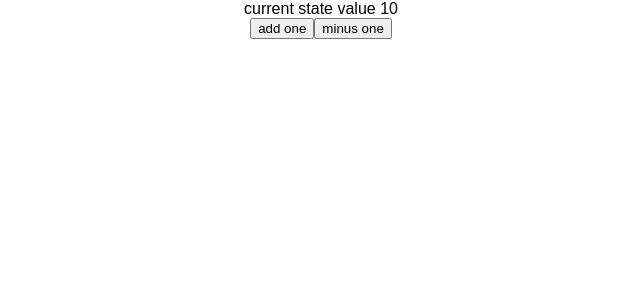
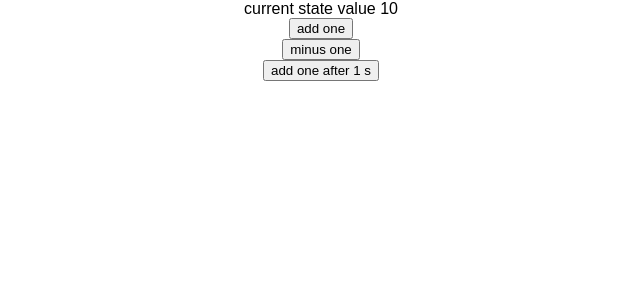
Before and after one commit to wk633/ReactProjectWinter, a React app in the folder project/: page / in a window 1280 px wide. Shown: the top 300 px of the page, without its empty margins (319-959 px from the left). Built offline with nearby package versions, Linux system fonts and the light colour scheme.

Commit message:
asynchronous redux action

```diff
--- a/project/src/App.js
+++ b/project/src/App.js
@@ -1,6 +1,6 @@
 import React, { Component } from 'react';
 import './App.css';
-import {addOne, minusOne} from './myRedux'
+import {addOne, minusOne, addOneAsync} from './myRedux'
 
 class App extends Component {
   render() {
@@ -9,8 +9,9 @@ class App extends Component {
     return (
       <div className="App">
         {`current state value ${value}`}<br/>
-        <button onClick={()=>store.dispatch(addOne())}>add one</button>
-        <button onClick={()=>store.dispatch(minusOne())}>minus one</button>
+        <button onClick={()=>store.dispatch(addOne())}>add one</button><br/>
+        <button onClick={()=>store.dispatch(minusOne())}>minus one</button><br/>
+        <button onClick={()=>store.dispatch(addOneAsync())} >add one after 1 s</button>
       </div>
     );
   }
--- a/project/src/index.js
+++ b/project/src/index.js
@@ -1,14 +1,15 @@
 import React from 'react';
 import ReactDOM from 'react-dom';
+import thunk from 'redux-thunk';
 import './index.css';
 import App from './App';
 import registerServiceWorker from './registerServiceWorker';
 
-import { createStore } from 'redux';
+import { createStore, applyMiddleware } from 'redux';
 import { count } from './myRedux';
 
 
-const store = createStore(count);
+const store = createStore(count, applyMiddleware(thunk));
 
 function render(){
     ReactDOM.render(<App store={store}/>, document.getElementById('root'));
--- a/project/src/myRedux.js
+++ b/project/src/myRedux.js
@@ -19,3 +19,10 @@ export function addOne(){
 export function minusOne(){
     return {type: MINUS_ONE};
 }
+export function addOneAsync(){
+    return dispatch=>{
+        setTimeout(() => {
+            dispatch(addOne());
+        }, 1000);
+    }
+}
```
Also changed, not shown: project/package.json (+4 -3 lines), 2 other files (tests, documents, lock files or other folders).
